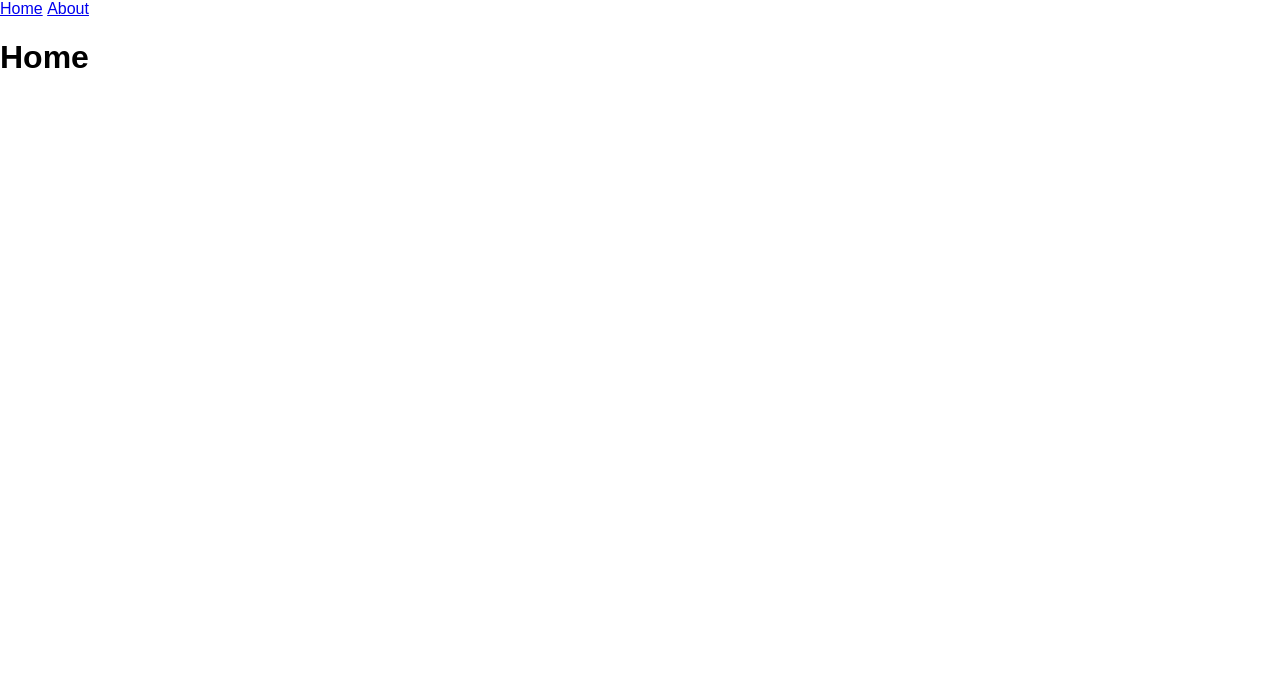
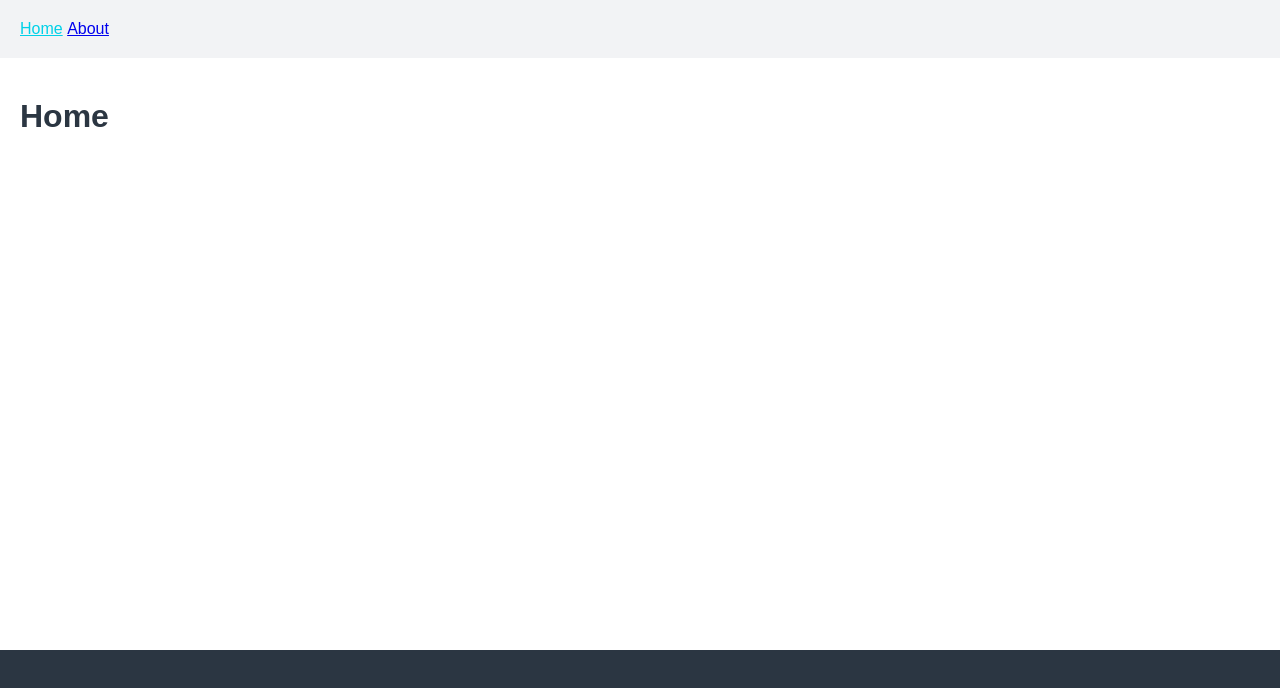
Before and after one commit to cullenjett/react-ssr-boilerplate, a React app: page / in a window 1280 px wide. Shown: the top 688 px of the page. Built offline with nearby package versions, Linux system fonts and the light colour scheme.

Commit message:
add some skeleton styles

```diff
--- a/src/components/Layout.js
+++ b/src/components/Layout.js
@@ -1,20 +1,24 @@
 import React from 'react';
-import { Switch, Route, Link } from 'react-router-dom';
+import { Switch, Route, NavLink } from 'react-router-dom';
 
 import { Home, About } from '../routes';
 
 const Layout = () => (
-  <div>
+  <div className="layout">
     <nav>
-      <Link to="/">Home</Link>
+      <NavLink exact to="/" activeClassName="active">Home</NavLink>
       <span>&nbsp;</span>
-      <Link to="/about">About</Link>
+      <NavLink exact to="/about" activeClassName="active">About</NavLink>
     </nav>
 
-    <Switch>
-      <Route exact path="/" component={Home} />
-      <Route path="/about" component={About} />
-    </Switch>
+    <div className="main">
+      <Switch>
+        <Route exact path="/" component={Home} />
+        <Route path="/about" component={About} />
+      </Switch>
+    </div>
+
+    <footer></footer>
   </div>
 );
 
--- a/src/index.scss
+++ b/src/index.scss
@@ -1,5 +1,46 @@
+$gray-light: #F2F3F5;
+$blue-dark: #2B3642;
+$blue: #00D1E8;
+
+html, body {
+  height: 100%;
+}
+
 body {
+  font-family: sans-serif;
+  font-size: 16px;
+  padding: 0;
   margin: 0;
-  padding: 0;
-  font-family: sans-serif;
+  color: $blue-dark;
 }
+
+#root {
+  min-height: 100%;
+  position: relative;
+}
+
+nav {
+  padding: 20px;
+  background: $gray-light;
+  margin-bottom: 40px;
+}
+
+.main {
+  padding-left: 20px;
+  padding-right: 20px;
+  padding-bottom: 200px;
+}
+
+footer {
+  background: $blue-dark;
+  width: 100%;
+  position: absolute;
+  bottom: 0;
+  left: 0;
+  height: 150px;
+  text-align: center;
+}
+
+.active {
+  color: $blue;
+}
```
Also changed, not shown: 1 other file (tests, documents, lock files or other folders).
